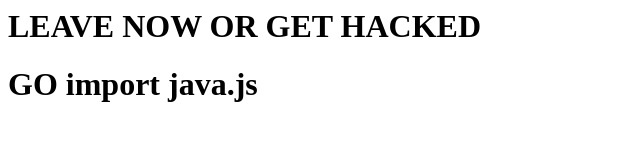
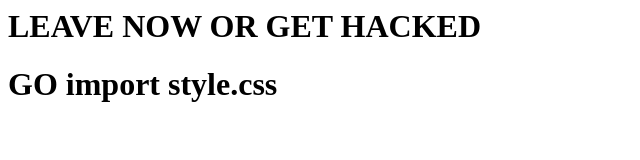
Before and after one commit to larr2k/larry2k, a plain HTML site: page index.html in a window 1280 px wide. Shown: the full height of the page, 0-640 px from the left. Drawn offline with Linux system fonts and the light colour scheme.

Commit message:
Update index.html

```diff
--- a/index.html
+++ b/index.html
@@ -1,3 +1,3 @@
 <p><p><p><p><p><h1>LEAVE NOW OR GET HACKED</h1>
 <h1>GO
-import java.js
+import style.css
```
